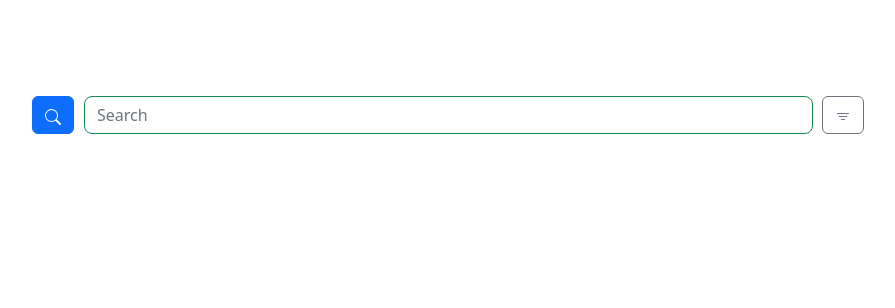
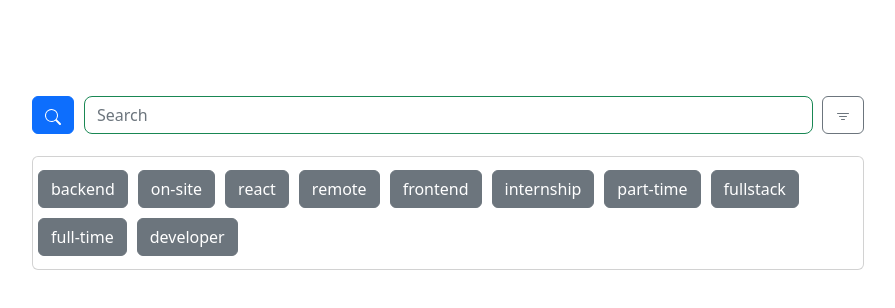
Before and after one commit to barringtonemelie/jobchaser, a React (Vite) app: page / in a window 1280 px wide. Both pictures are taken after a click on the button 1035 px from the left and 115 px from the top of the page. Shown: the top 308 px of the page, without its empty margins (192-1087 px from the left). Built offline with nearby package versions, Linux system fonts and the light colour scheme.

Commit message:
dropdown menu

```diff
--- a/src/App.jsx
+++ b/src/App.jsx
@@ -24,8 +24,8 @@ function App() {
     <div className='mt-5' style={{ display: 'flex', justifyContent: 'center', alignItems: 'center' }}>
       <div style={{ width: '65%' }}>
         <SearchBar />
-        <ul style={{paddingLeft: 0}}>
-          {jobs.map((job) => <JobItem data={job} key={job.id} />)}
+        <ul style={{paddingLeft: '0', marginTop: '30px'}}>
+          {jobs.map((job) => <JobItem data={job} key={job.id} className="mt-3" />)}
         </ul>
       </div>
     </div>
--- a/src/components/jobItem.jsx
+++ b/src/components/jobItem.jsx
@@ -4,7 +4,7 @@ function JobItem(props) {
 
   return (
 
-        <div className="card mb-3 mt-3 p">
+        <div className="card mb-3 mt-3">
           <div className="row no-gutters">
             <div className="col-md-4">
               <img src={props.data.img} className="card-img mr-auto ml-auto h-100" alt="Company Logo" style={{ width: '160px' }} />
--- a/src/components/searchBar.jsx
+++ b/src/components/searchBar.jsx
@@ -3,32 +3,36 @@ import 'bootstrap/dist/css/bootstrap.min.css';
 import { useState } from 'react';
 import { useDispatch, useSelector } from "react-redux"
 import { setSearchInput, filterSearch } from ".././store/slices/dataSlice"
-import { JobItem } from './index';
+// import { JobItem } from './index';
 
 function SearchBar() {
   const jobs = useSelector((state) => state.data.value);
   const [search, setSearch] = useState();
   const dispatch = useDispatch()
-  // const keys = ["description", "company", "tags"]
-
-  // const searchFiltering = (jobs) => {
-  //   return jobs.filter(
-  //     (item) => {
-  //       console.log(keys.some(key => item[key].includes(search)))
-  //       if (keys.some(key => item[key].includes(search))) {
-  //         console.log(item);
-  //         return <JobItem data={item} key={item.id}/>;
-  //       }
-
-  //     }
-  //       )
-  // }
-  // console.log(jobs);
 
   function handleChange(value) {
     setSearch(value.toString().toLowerCase());
-    //test kommentar
   }
+
+  const [showFilters, setShowFilters] = useState(false);
+
+  const toggleFilters = () => {
+    setShowFilters(!showFilters);
+  };
+
+  // Jag har lagt några extra taggar, vi kan göra koden snyggare på nästa gång vi jobbar tillsammans
+  const tags = [
+    "backend",
+    "on-site",
+    "react",
+    "remote",
+    "frontend",
+    "internship",
+    "part-time",
+    "fullstack",
+    "full-time",
+    "developer",
+  ];
 
   return (
 
@@ -38,16 +42,30 @@ function SearchBar() {
               console.log("Searched " + search.toString().toLowerCase());
               dispatch(setSearchInput(search));
               dispatch(filterSearch());
+              setShowFilters(false);
             }} className="btn btn-primary h-100" type="button" style={{backgroundColor: '#0d6efd'}} >
               <BsSearch />
             </button>
           </div>
-          <input type="text" className="form-control rounded-3 border-success" placeholder="Search" aria-label="Search" style={{ marginRight: '10px', marginLeft: '10px' }} onChange={(e) => handleChange(e.target.value)} />
+          <input type="search" className="form-control rounded-3 border-success" placeholder="Search" aria-label="Search" style={{ marginRight: '10px', marginLeft: '10px' }} onChange={(e) => handleChange(e.target.value)} />
           <div className="input-group-append">
-            <button className="btn btn-outline-secondary h-100" type="button">
+            <button className="btn btn-outline-secondary h-100" type="button" onClick={toggleFilters}>
               <BsFilter />
             </button>
           </div>
+          {showFilters && (
+            <div className="dropdown-menu show" style={{ marginTop: "60px", width: '100%', display: 'flex', flexWrap: 'wrap' }}>
+              {tags.map((tag, index) => (
+                <button type="button" className="btn btn-secondary" key={index} style={{ margin: '5px' }} onClick={() => {
+                  // handleChange(tag);
+                  dispatch(setSearchInput(tag));
+                  dispatch(filterSearch());
+                  setShowFilters(false);
+                  console.log(tag);
+                }}>{tag}</button>
+              ))}
+            </div>
+            )}
         </div>
 
   );
--- a/src/data/data.json
+++ b/src/data/data.json
@@ -20,7 +20,8 @@
     "tags": [
       "backend",
       "on-site",
-      "full-time"
+      "full-time",
+      "developer"
     ],
     "e-mail": "ap@gmail.com"
   },
@@ -33,7 +34,8 @@
     "tags": [
       "frontend",
       "internship",
-      "part-time"
+      "part-time",
+      "react"
     ],
     "e-mail": "spotify@mail.com"
   },
@@ -45,7 +47,8 @@
     "time": "01/03/2023",
     "tags": [
       "fullstack",
-      "full-time"
+      "full-time",
+      "developer"
     ]
   }
 ]
```
